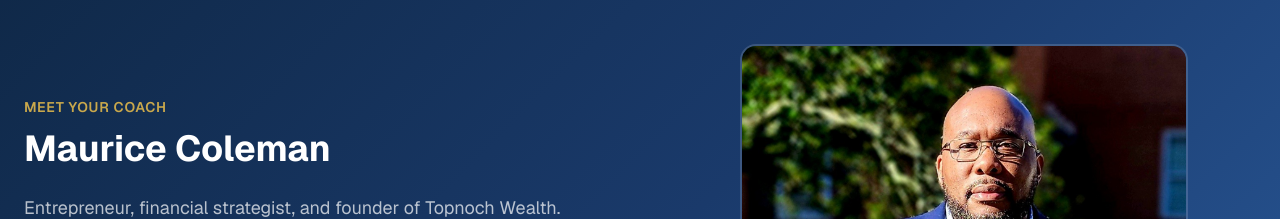
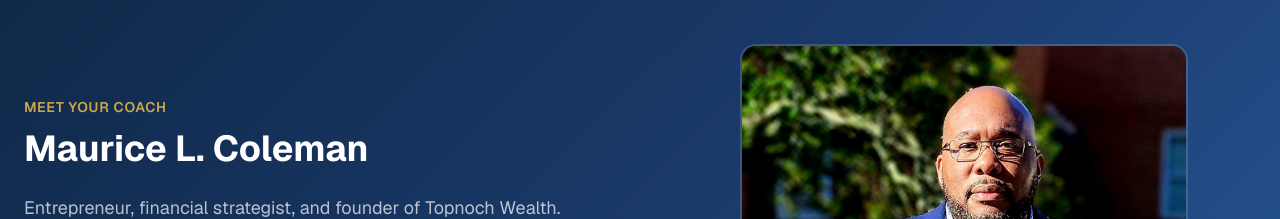
Before and after one commit to topnoch09/topnoch-wealth, a Next.js app: page / in a window 1280 px wide. Shown: the part 3500-3719 px from the top of the page. Built offline with nearby package versions, Linux system fonts and the light colour scheme.

Commit message:
Update Maurice L. Coleman name and Blueprint subtitle
- Added middle initial "L." to Maurice's name across site
- Changed Fundable Business Blueprint subtitle to
  "How to Access $50K to $250K in Funding Without Traditional Banks"

```diff
--- a/src/app/(site)/about/page.tsx
+++ b/src/app/(site)/about/page.tsx
@@ -11,7 +11,7 @@ import {
 export const metadata: Metadata = {
   title: "About",
   description:
-    "Meet Maurice Coleman — entrepreneur, financial strategist, and founder of Topnoch Wealth Enterprises LLC. Learn our mission and why we do what we do.",
+    "Meet Maurice L. Coleman — entrepreneur, financial strategist, and founder of Topnoch Wealth Enterprises LLC. Learn our mission and why we do what we do.",
 };
 
 const values = [
@@ -65,7 +65,7 @@ export default function AboutPage() {
             <div className="aspect-[4/5] max-w-md mx-auto w-full rounded-2xl overflow-hidden">
               <img
                 src="/maurice-coleman.png"
-                alt="Maurice Coleman"
+                alt="Maurice L. Coleman"
                 className="w-full h-full object-cover object-top"
               />
             </div>
@@ -75,11 +75,11 @@ export default function AboutPage() {
                 The Founder
               </p>
               <h2 className="text-3xl md:text-4xl font-bold text-dark mb-6">
-                Maurice Coleman
+                Maurice L. Coleman
               </h2>
               <div className="space-y-4 text-muted text-lg leading-relaxed">
                 <p>
-                  Maurice Coleman is an entrepreneur and financial strategist
+                  Maurice L. Coleman is an entrepreneur and financial strategist
                   who has dedicated his career to helping fellow entrepreneurs
                   navigate the complex world of business funding.
                 </p>
--- a/src/app/(site)/contact/page.tsx
+++ b/src/app/(site)/contact/page.tsx
@@ -122,7 +122,7 @@ export default function ContactPage() {
                         onChange={handleChange}
                         required
                         className="w-full px-4 py-3 rounded-xl border border-border bg-surface text-dark focus:outline-none focus:border-royal focus:ring-2 focus:ring-royal/10 transition-all"
-                        placeholder="Maurice Coleman"
+                        placeholder="Maurice L. Coleman"
                       />
                     </div>
                     <div>
--- a/src/app/(site)/page.tsx
+++ b/src/app/(site)/page.tsx
@@ -349,7 +349,7 @@ export default function HomePage() {
                 Meet Your Coach
               </p>
               <h2 className="text-3xl md:text-4xl font-bold text-white mb-6">
-                Maurice Coleman
+                Maurice L. Coleman
               </h2>
               <p className="text-white/70 text-lg leading-relaxed mb-6">
                 Entrepreneur, financial strategist, and founder of Topnoch
@@ -375,7 +375,7 @@ export default function HomePage() {
               <div className="aspect-square max-w-md mx-auto rounded-2xl overflow-hidden border-2 border-white/15">
                 <img
                   src="/maurice-coleman.png"
-                  alt="Maurice Coleman"
+                  alt="Maurice L. Coleman"
                   className="w-full h-full object-cover object-top"
                 />
               </div>
--- a/src/app/(site)/services/page.tsx
+++ b/src/app/(site)/services/page.tsx
@@ -89,7 +89,7 @@ const products = [
   },
   {
     title: "The Fundable Business Blueprint",
-    subtitle: "Build a Business Structure That Lenders Actually Fund",
+    subtitle: "How to Access $50K to $250K in Funding Without Traditional Banks",
     description:
       "Complete guide to forming your LLC, building business credit, and creating the structure lenders look for before they approve funding.",
     price: "$27",
```
Also changed, not shown: 1 other file (tests, documents, lock files or other folders).
